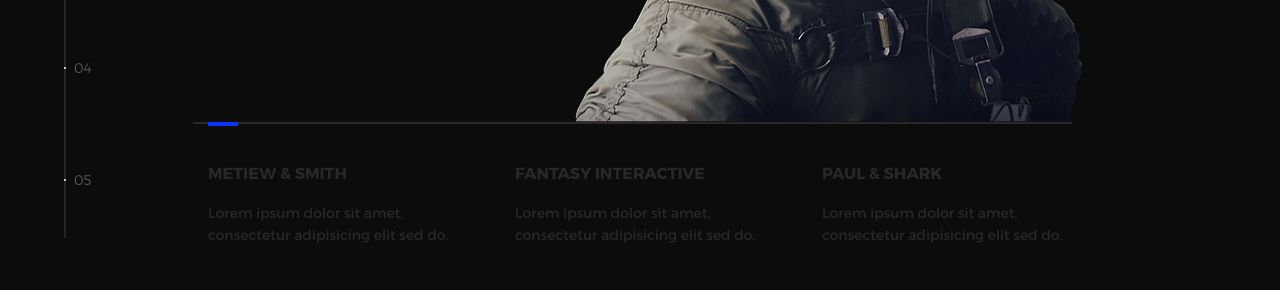
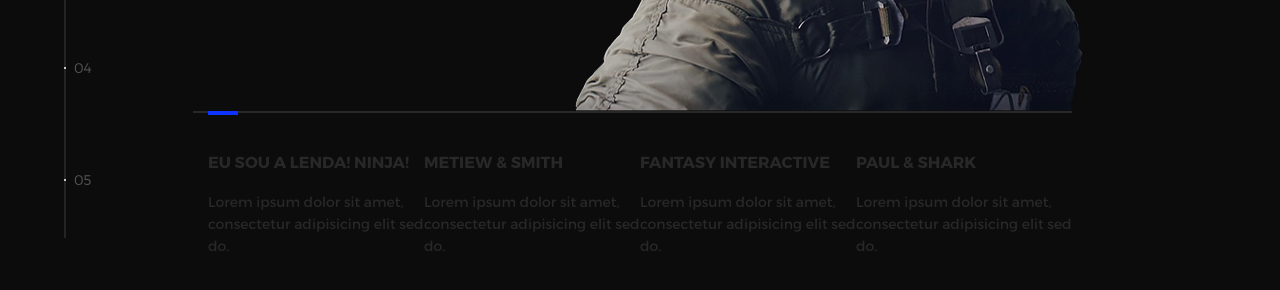
Before and after one commit to thiagojoseSS/github-actions-ftp, a plain HTML site: page site/index.html in a window 1280 px wide. Shown: the part 442-732 px from the top of the page. Drawn offline with nearby package versions, Linux system fonts and the light colour scheme.

Commit message:
feat: text

```diff
--- a/site/index.html
+++ b/site/index.html
@@ -60,6 +60,10 @@
                 <img src="assets/img/introduction-visual.png" alt="Welcome">
               </div>
               <div class="intro--options">
+                <a href="#0">
+                  <h3>Eu sou a lenda! Ninja!</h3>
+                  <p>Lorem ipsum dolor sit amet, consectetur adipisicing elit sed do.</p>
+                </a>
                 <a href="#0">
                   <h3>Metiew &amp; Smith</h3>
                   <p>Lorem ipsum dolor sit amet, consectetur adipisicing elit sed do.</p>
```
